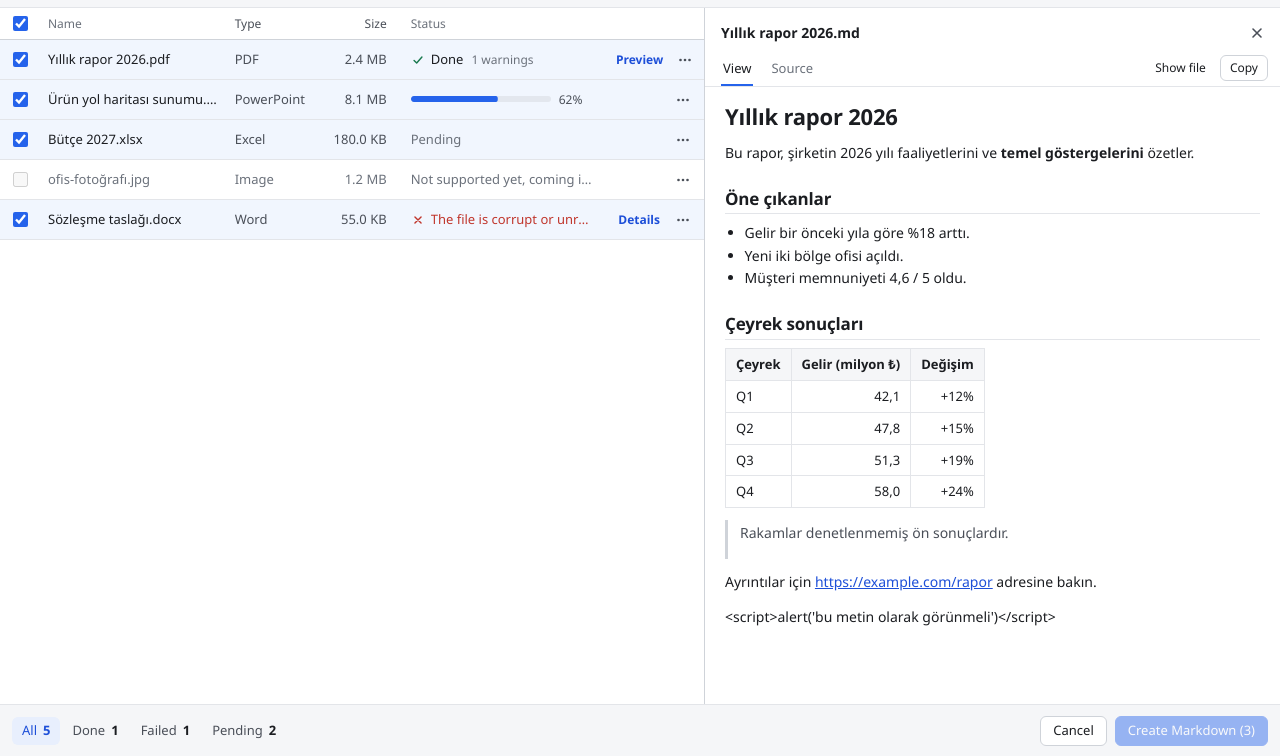
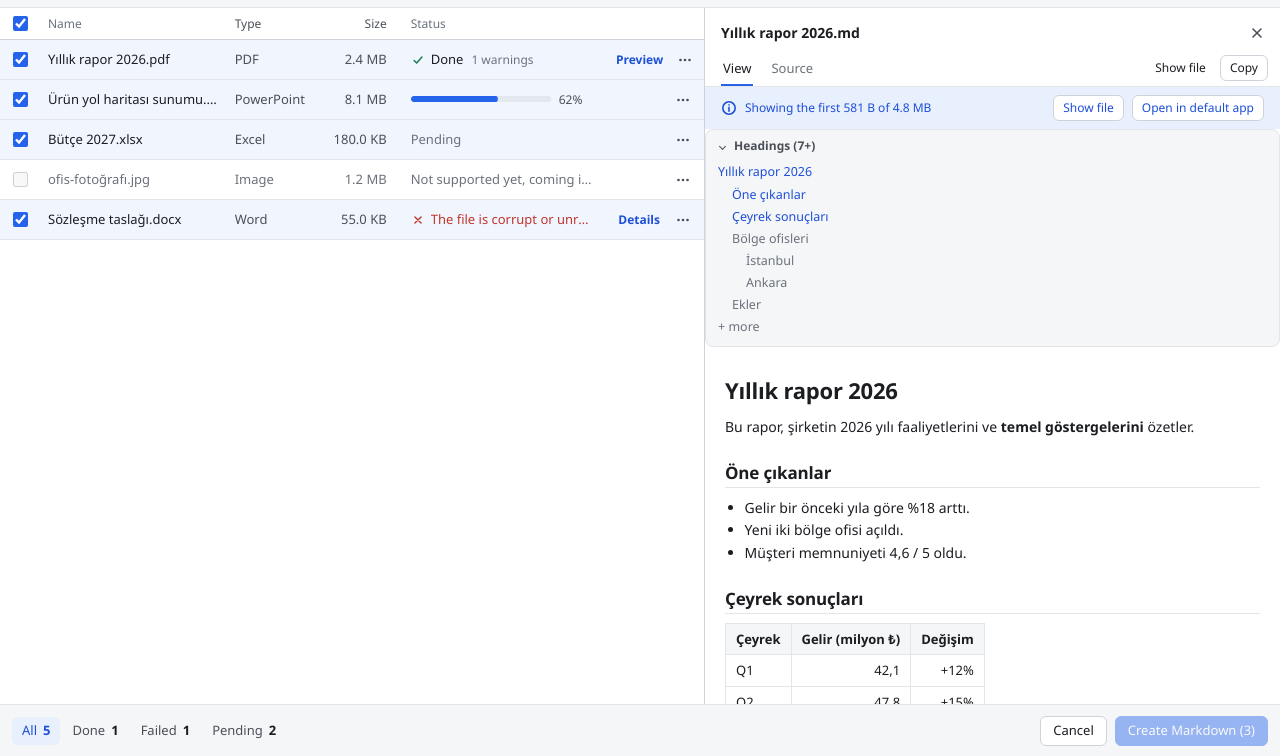
Before and after one commit to KeremV1/OmniMark, a website built with Vite: page index.html in a window 1280 px wide. Both pictures are taken after a click on the button "Preview". Shown: the part 44-800 px from the top of the page. Built offline with nearby package versions, Linux system fonts and the light colour scheme.

Commit message:
feat(ui): headings outline and truncation notice in preview
Collapsible whole-document headings list, info strip with show-file and open-in-default-app
buttons, and DOM release plus memory trim when the preview closes or switches file.

```diff
--- a/src/dev-mock.ts
+++ b/src/dev-mock.ts
@@ -126,7 +126,21 @@ export function installDevMock(): void {
           cancelRun?.();
           return null;
         case 'read_output':
-          return { text: SAMPLE_MARKDOWN, truncated: false };
+          return {
+            text: SAMPLE_MARKDOWN,
+            truncated: true,
+            totalBytes: 5_033_165,
+            headings: [
+              { level: 1, text: 'Yıllık rapor 2026', inPreview: true },
+              { level: 2, text: 'Öne çıkanlar', inPreview: true },
+              { level: 2, text: 'Çeyrek sonuçları', inPreview: true },
+              { level: 2, text: 'Bölge ofisleri', inPreview: false },
+              { level: 3, text: 'İstanbul', inPreview: false },
+              { level: 3, text: 'Ankara', inPreview: false },
+              { level: 2, text: 'Ekler', inPreview: false },
+            ],
+            headingsTruncated: true,
+          };
         case 'plugin:dialog|open':
           return (args.options as { directory?: boolean })?.directory ? 'C:\\Users\\Kerem\\Desktop\\Markdown' : SAMPLES.map((s) => s.path);
         default:
--- a/src/i18n.ts
+++ b/src/i18n.ts
@@ -34,7 +34,11 @@ const tr = {
   'status.unsupportedLater': 'Henüz desteklenmiyor, sonraki sürümde gelecek',
   'preview.view': 'Görünüm',
   'preview.source': 'Kaynak',
-  'preview.truncated': 'Önizleme kısaltıldı; dosyanın tamamı çıktı klasöründe.',
+  'preview.truncated': "Belgenin ilk {shown} gösteriliyor (toplam {total})",
+  'preview.outline': 'Başlıklar',
+  'preview.outlineMore': '+ daha fazla',
+  'preview.outlineBeyond': 'Önizlemenin dışında; dosyanın tamamında bulunur',
+  'action.openDefault': 'Varsayılan uygulamada aç',
   'settings.outputDir': 'Çıktı klasörü',
   'settings.extractImages': 'Görselleri ayıkla',
   'settings.workers': 'Eşzamanlı dönüşüm sayısı',
@@ -130,7 +134,11 @@ const en: Record<MessageKey, string> = {
   'status.unsupportedLater': 'Not supported yet, coming in a later version',
   'preview.view': 'View',
   'preview.source': 'Source',
-  'preview.truncated': 'Preview truncated; the full file is in the output folder.',
+  'preview.truncated': 'Showing the first {shown} of {total}',
+  'preview.outline': 'Headings',
+  'preview.outlineMore': '+ more',
+  'preview.outlineBeyond': 'Beyond the preview; found in the full file',
+  'action.openDefault': 'Open in default app',
   'settings.outputDir': 'Output folder',
   'settings.extractImages': 'Extract images',
   'settings.workers': 'Parallel conversions',
--- a/src/styles.css
+++ b/src/styles.css
@@ -751,6 +751,7 @@ body.is-dragging::after {
 
 .preview-note {
   display: flex;
+  flex-wrap: wrap;
   align-items: center;
   gap: 8px;
   margin: 0;
@@ -758,6 +759,99 @@ body.is-dragging::after {
   background: var(--accent-soft);
   color: var(--accent-text);
   font-size: 12px;
+}
+
+.preview-note span {
+  flex: 1 1 200px;
+  min-width: 0;
+}
+
+.preview-note .btn {
+  flex: none;
+}
+
+.outline {
+  margin: 0 0 14px;
+  border: 1px solid var(--line);
+  border-radius: 8px;
+  background: var(--chrome);
+}
+
+.outline-toggle {
+  width: 100%;
+  padding: 7px 12px;
+  border: 0;
+  background: transparent;
+  color: var(--ink-2);
+  font: inherit;
+  font-size: 12px;
+  font-weight: 600;
+  text-align: left;
+  cursor: pointer;
+}
+
+.outline-toggle::before {
+  content: "";
+  display: inline-block;
+  width: 5px;
+  height: 5px;
+  margin: 0 9px 1px 2px;
+  border-right: 1.5px solid currentColor;
+  border-bottom: 1.5px solid currentColor;
+  transform: rotate(-45deg);
+  transition: transform 0.12s;
+}
+
+.outline-toggle[aria-expanded="true"]::before {
+  transform: rotate(45deg);
+}
+
+.outline-toggle:focus-visible,
+.outline-link:focus-visible {
+  outline: none;
+  box-shadow: var(--focus);
+}
+
+.outline-list {
+  margin: 0;
+  padding: 0 8px 8px;
+  list-style: none;
+  max-height: 200px;
+  overflow: auto;
+  font-size: 12.5px;
+}
+
+.outline-list[hidden] {
+  display: none;
+}
+
+.outline-link {
+  display: block;
+  width: 100%;
+  padding: 2px 4px;
+  border: 0;
+  border-radius: 4px;
+  background: transparent;
+  color: var(--accent-text);
+  font: inherit;
+  text-align: left;
+  cursor: pointer;
+}
+
+.outline-link:hover:not(:disabled) {
+  background: var(--hover);
+}
+
+.outline-link:disabled {
+  color: var(--ink-3);
+  cursor: default;
+}
+
+.outline-dim,
+.outline-more {
+  display: block;
+  padding: 2px 4px;
+  color: var(--ink-3);
 }
 
 .preview-body {
--- /dev/null
+++ b/src/ui/outline.ts
@@ -0,0 +1,100 @@
+import type { OutlineHeading } from '../api';
+import { t } from '../i18n';
+import { h } from './dom';
+
+export interface HeadingRef {
+  level: number;
+  text: string;
+}
+
+/** Plain, comparable form of a heading: inline Markdown marks and link targets removed. */
+export function normalizeHeading(text: string): string {
+  return text
+    .replace(/\]\([^)]*\)/g, '')
+    .replace(/[*_`~[\]]/g, '')
+    .replace(/\s+/g, ' ')
+    .trim()
+    .toLowerCase();
+}
+
+/**
+ * For each outline heading, the index of the rendered heading it points at (or `null`).
+ * Both lists are in document order, so matching is a single forward pass; rendered headings
+ * the outline does not know about (setext headings) are skipped.
+ */
+export function matchHeadings(outline: HeadingRef[], rendered: HeadingRef[]): (number | null)[] {
+  const renderedKeys = rendered.map((r) => normalizeHeading(r.text));
+  let next = 0;
+  return outline.map((item) => {
+    const key = normalizeHeading(item.text);
+    for (let k = next; k < rendered.length; k++) {
+      const other = renderedKeys[k];
+      if (rendered[k].level === item.level && (key.startsWith(other) || other.startsWith(key))) {
+        next = k + 1;
+        return k;
+      }
+    }
+    return null;
+  });
+}
+
+/** Collapsed by default when the outline is longer than this. */
+export const OUTLINE_OPEN_MAX = 20;
+
+export interface Outline {
+  el: HTMLElement;
+  /** Shows the outline; `jump(i)` is called for the i-th entry when a clickable one is activated. */
+  set(headings: OutlineHeading[], more: boolean, jump: (index: number) => void): void;
+  /** Disables entries without a rendered counterpart (the Kaynak tab has none). */
+  setActive(active: boolean): void;
+  clear(): void;
+}
+
+let counter = 0;
+
+export function createOutline(): Outline {
+  const listId = `outline-list-${counter++}`;
+  const toggle = h('button', { class: 'outline-toggle', type: 'button', 'aria-expanded': 'false', 'aria-controls': listId }, '');
+  const list = h('ul', { class: 'outline-list', id: listId });
+  const el = h('nav', { class: 'outline', 'aria-label': t('preview.outline'), hidden: true }, toggle, list);
+  let open = false;
+
+  function setOpen(next: boolean): void {
+    open = next;
+    toggle.setAttribute('aria-expanded', String(open));
+    list.hidden = !open;
+  }
+  toggle.addEventListener('click', () => setOpen(!open));
+
+  return {
+    el,
+    set(headings, more, jump) {
+      if (headings.length === 0) {
+        this.clear();
+        return;
+      }
+      toggle.textContent = `${t('preview.outline')} (${headings.length}${more ? '+' : ''})`;
+      const base = Math.min(...headings.map((x) => x.level));
+      const items = headings.map((item, index) => {
+        const label = h('span', {}, item.text);
+        const entry = item.inPreview
+          ? h('button', { class: 'outline-link', type: 'button', onclick: () => jump(index) }, label)
+          : h('span', { class: 'outline-dim', title: t('preview.outlineBeyond') }, label);
+        const li = h('li', { class: 'outline-item' }, entry);
+        li.style.paddingLeft = `${(item.level - base) * 14}px`;
+        return li;
+      });
+      if (more) items.push(h('li', { class: 'outline-more' }, t('preview.outlineMore')));
+      list.replaceChildren(...items);
+      el.hidden = false;
+      setOpen(headings.length <= OUTLINE_OPEN_MAX);
+    },
+    setActive(active) {
+      for (const b of Array.from(list.querySelectorAll<HTMLButtonElement>('.outline-link'))) b.disabled = !active;
+    },
+    clear() {
+      list.replaceChildren();
+      el.hidden = true;
+    },
+  };
+}
--- a/src/ui/preview.ts
+++ b/src/ui/preview.ts
@@ -1,12 +1,13 @@
 import { convertFileSrc } from '@tauri-apps/api/core';
 import { openUrl } from '@tauri-apps/plugin-opener';
 import DOMPurify from 'dompurify';
-import { type OutputText, readOutput } from '../api';
-import { t } from '../i18n';
-import { fileName } from '../platform';
+import { type OutputText, openOutput, readOutput, trimMemory } from '../api';
+import { getLang, t } from '../i18n';
+import { fileName, formatBytes } from '../platform';
 import type { Actions, View } from './context';
 import { h, icons, setText, svg } from './dom';
 import { assetPath, isRelativeSrc, markdownToHtml } from './markdown';
+import { createOutline, matchHeadings } from './outline';
 
 export interface Preview {
   el: HTMLElement;
@@ -37,7 +38,13 @@ export function createPreview(actions: Actions): Preview {
     { class: 'btn-icon', type: 'button', title: `${t('action.close')} (Esc)`, 'aria-label': t('action.close'), onclick: () => actions.closePreview() },
     svg(icons.close),
   );
-  const truncated = h('p', { class: 'preview-note', hidden: true }, svg(icons.info), h('span', {}, t('preview.truncated')));
+  const truncatedText = h('span', {});
+  const truncatedReveal = h('button', { class: 'btn btn-small', type: 'button' }, t('action.showFile'));
+  const truncatedOpen = h('button', { class: 'btn btn-small', type: 'button' }, t('action.openDefault'));
+  const truncated = h('p', { class: 'preview-note', hidden: true }, svg(icons.info), truncatedText, truncatedReveal, truncatedOpen);
+  const outline = createOutline();
+  // Rendered headings of the Görünüm tab, in document order (empty on the Kaynak tab).
+  let renderedHeadings: HTMLElement[] = [];
   const body = h('div', { class: 'preview-body', id: 'preview-body', role: 'tabpanel', tabindex: 0 });
 
   const el = h(
@@ -51,6 +58,7 @@ export function createPreview(actions: Actions): Preview {
       h('div', { class: 'preview-actions' }, reveal, copy),
     ),
     truncated,
+    outline.el,
     body,
   );
 
@@ -64,13 +72,32 @@ export function createPreview(actions: Actions): Preview {
     paint();
   }
 
+  /** Empties the rendered DOM and drops every reference to the old document. */
+  function release(): void {
+    renderedHeadings = [];
+    body.replaceChildren();
+    outline.clear();
+    truncated.hidden = true;
+    setText(truncatedText, '');
+  }
+
   function paint(): void {
+    renderedHeadings = [];
     truncated.hidden = !loaded?.truncated;
     copy.disabled = !loaded;
     if (!loaded || !output) {
-      body.replaceChildren();
+      release();
       return;
     }
+    if (loaded.truncated) {
+      const lang = getLang();
+      setText(
+        truncatedText,
+        t('preview.truncated', { shown: formatBytes(new TextEncoder().encode(loaded.text).length, lang), total: formatBytes(loaded.totalBytes, lang) }),
+      );
+    }
+    outline.set(loaded.headings, loaded.headingsTruncated, jumpTo);
+    outline.setActive(tab === 'view');
     if (loaded.text.trim() === '') {
       body.replaceChildren(h('p', { class: 'muted' }, t('preview.empty')));
       return;
@@ -88,12 +115,28 @@ export function createPreview(actions: Actions): Preview {
       img.loading = 'lazy';
     }
     body.replaceChildren(article);
+    renderedHeadings = Array.from(article.querySelectorAll<HTMLElement>('h1, h2, h3, h4, h5, h6'));
+  }
+
+  /** Scrolls the rendered heading that belongs to outline entry `index` into view. */
+  function jumpTo(index: number): void {
+    if (!loaded || tab !== 'view') return;
+    const rendered = renderedHeadings.map((el) => ({ level: Number(el.tagName.slice(1)), text: el.textContent ?? '' }));
+    const target = matchHeadings(loaded.headings, rendered)[index];
+    if (target !== null && target !== undefined) renderedHeadings[target].scrollIntoView({ block: 'start' });
+  }
+
+  /** Called when the preview closes or switches file: free the DOM first, then ask for a memory trim. */
+  function discard(): void {
+    loaded = null;
+    release();
+    void trimMemory().catch(() => undefined);
   }
 
   async function load(nextOutput: string): Promise<void> {
     const id = ++request;
     loaded = null;
-    paint();
+    release();
     try {
       const text = await readOutput(nextOutput);
       if (id !== request) return;
@@ -116,6 +159,10 @@ export function createPreview(actions: Actions): Preview {
     });
   }
   reveal.addEventListener('click', () => output && actions.reveal(output));
+  truncatedReveal.addEventListener('click', () => output && actions.reveal(output));
+  truncatedOpen.addEventListener('click', () => {
+    if (output) openOutput(output).catch((err: unknown) => actions.fail(err));
+  });
   copy.addEventListener('click', async () => {
     if (!loaded) return;
     try {
@@ -144,13 +191,15 @@ export function createPreview(actions: Actions): Preview {
       const nextOutput = item?.status === 'done' && item.output ? item.output : null;
       el.hidden = nextOutput === null;
       if (nextOutput === null) {
+        const wasOpen = output !== null;
         path = null;
         output = null;
-        loaded = null;
         request++;
+        if (wasOpen) discard();
         return;
       }
       if (item && (item.path !== path || nextOutput !== output)) {
+        if (loaded !== null) discard();
         path = item.path;
         output = nextOutput;
         setText(title, fileName(nextOutput));
```
Also changed, not shown: src/api.ts (+22 -0 lines), src/ui/outline.test.ts (added, +26 -0 lines).
